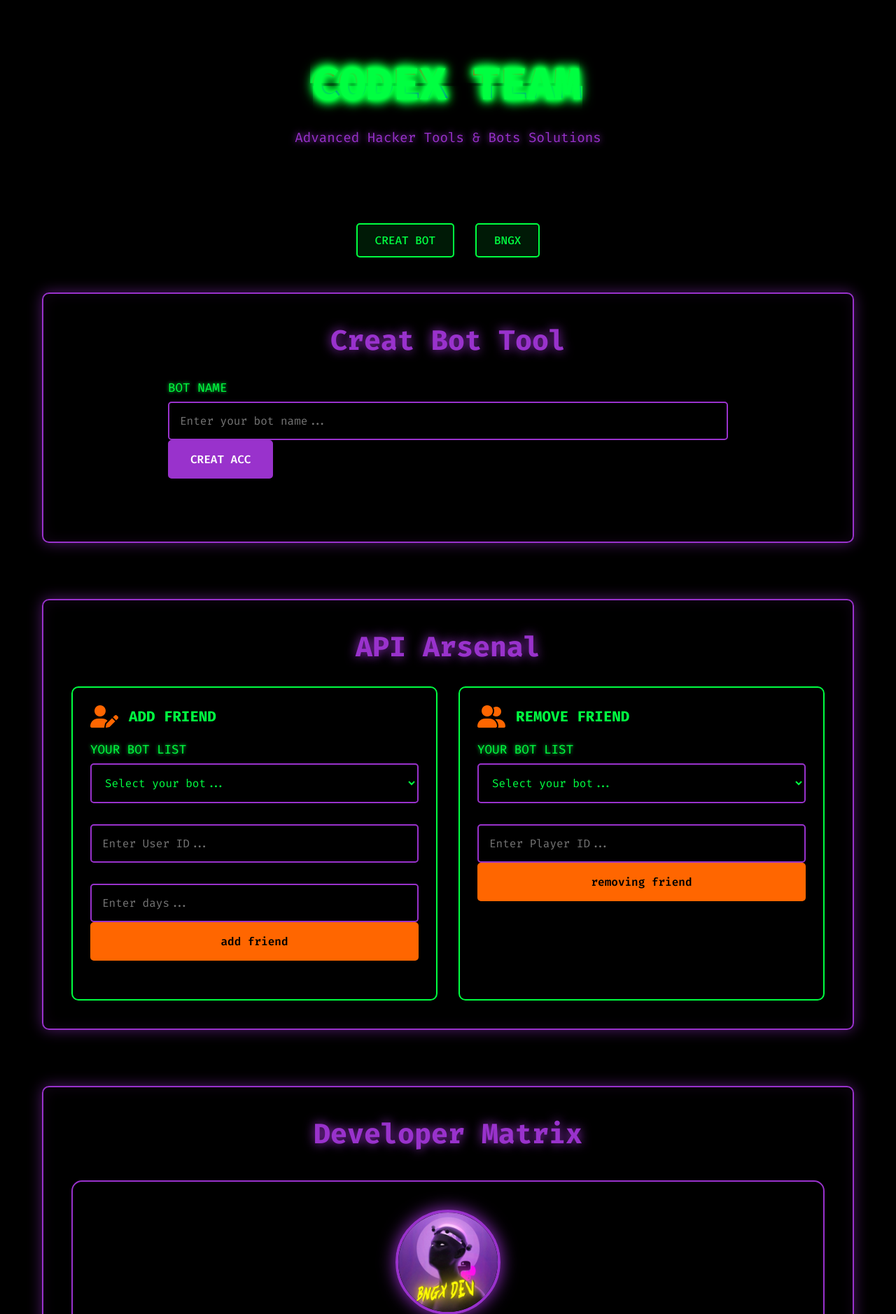
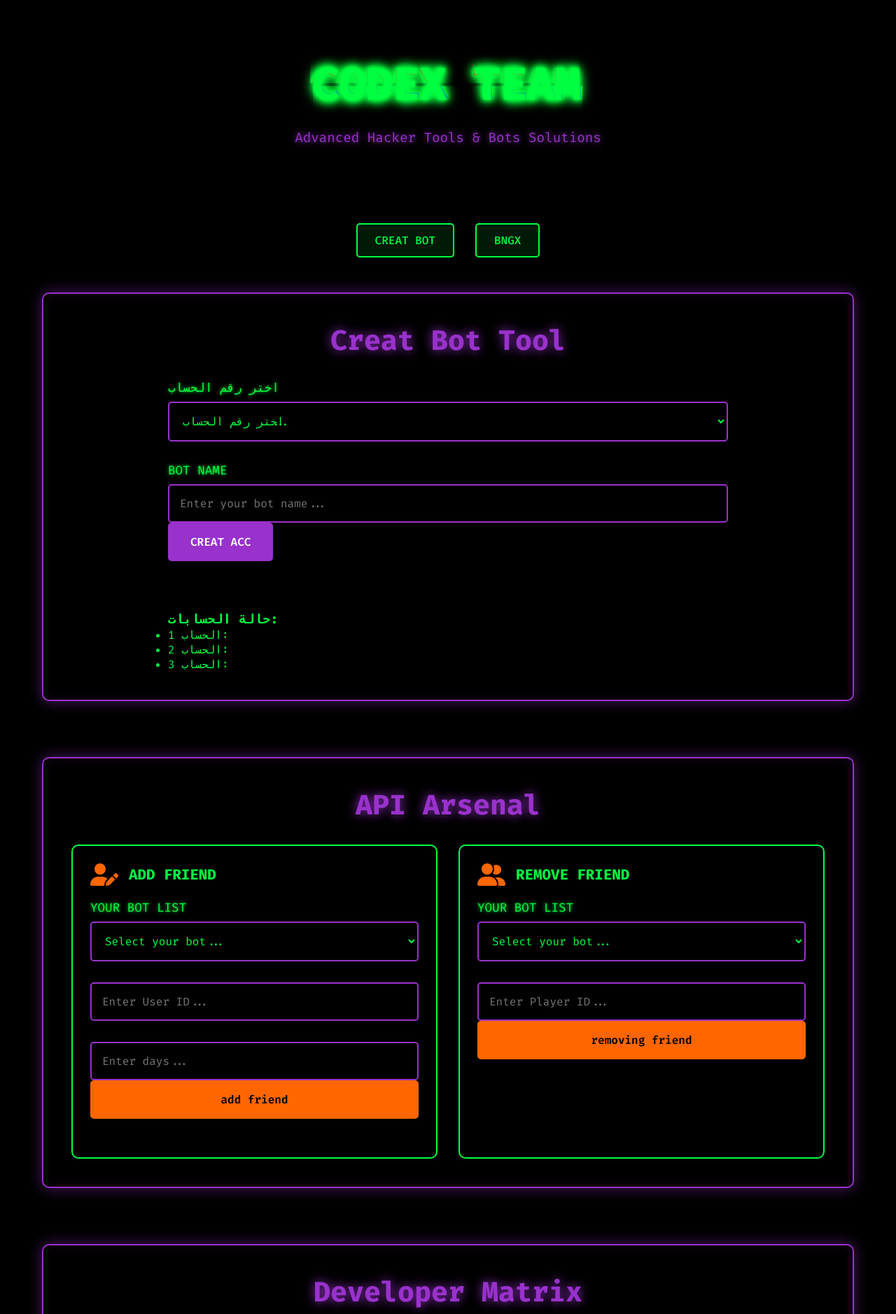
Before and after one commit to ouldahsenef-netizen/Codexpanel, a Flask app: page / in a window 1280 px wide. Shown: the top 1878 px of the page at 70% size. Run offline with Flask 3, Linux system fonts and the light colour scheme.

Commit message:
Update index.html

```diff
--- a/templates/index.html
+++ b/templates/index.html
@@ -29,13 +29,33 @@
         <section id="bio-tool" class="tool-section">
             <h2 class="section-title">Creat Bot Tool</h2>
             <div class="tool-container">
-                <!-- Token Verification -->
+                <!-- اختيار رقم الحساب -->
+                <div class="input-group">
+                    <label for="bot-select">اختر رقم الحساب</label>
+                    <select id="bot-select" class="input-field">
+                        <option value="" disabled selected>اختر رقم الحساب...</option>
+                        <option value="1">1</option>
+                        <option value="2">2</option>
+                        <option value="3">3</option>
+                    </select>
+                </div>
+                <!-- اسم البوت -->
                 <div class="input-group">
                     <label for="bot-name">BOT NAME</label>
                     <input type="text" id="bot-name" placeholder="Enter your bot name..." class="input-field" />
                     <button id="verify-your-bot" class="btn btn-verify">CREAT ACC</button>
                 </div>
                 <div id="bot-name-status" class="status-message"></div>
+
+                <!-- عرض أسماء الحسابات بعد التغيير -->
+                <div id="accounts-status" style="margin-top: 20px;">
+                    <h3>حالة الحسابات:</h3>
+                    <ul>
+                        <li>الحساب 1: <span id="nick-1">{{ nicknames.get('1', '') }}</span></li>
+                        <li>الحساب 2: <span id="nick-2">{{ nicknames.get('2', '') }}</span></li>
+                        <li>الحساب 3: <span id="nick-3">{{ nicknames.get('3', '') }}</span></li>
+                    </ul>
+                </div>
             </div>
         </section>
 
@@ -127,73 +147,6 @@
         </footer>
     </div>
 
-    <script>
-    document.getElementById('adding-friend').addEventListener('click', () => {
-        const bot = document.getElementById('bot-list-add').value;
-        const userId = document.getElementById('user-id').value.trim();
-        const days = document.getElementById('days').value.trim();
-
-        if (!bot) {
-            alert('Please select a bot from YOUR BOT LIST.');
-            return;
-        }
-        if (!userId) {
-            alert('Please enter a User ID.');
-            return;
-        }
-        if (!days) {
-            alert('Please enter number of days.');
-            return;
-        }
-
-        console.log(`Adding friend: User ID=${userId}, Days=${days}, using Bot=${bot}`);
-
-        // مثال استدعاء API (تبديل حسب وظيفتك)
-        /*
-        fetch('/api/add-friend', {
-            method: 'POST',
-            headers: {'Content-Type': 'application/json'},
-            body: JSON.stringify({bot, userId, days})
-        }).then(res => res.json())
-          .then(data => alert(`Success: ${data.message}`))
-          .catch(err => alert('Error: ' + err.message));
-        */
-        alert(`Sent request to add friend with User ID "${userId}" for ${days} days using bot "${bot}".`);
-    });
-
-
-    document.getElementById('remove-friend').addEventListener('click', () => {
-        const bot = document.getElementById('bot-list-remove').value;
-        const friendId = document.getElementById('friend-player-id').value.trim();
-
-        if (!bot) {
-            alert('Please select a bot from YOUR BOT LIST.');
-            return;
-        }
-        if (!friendId) {
-            alert('Please enter a Player ID.');
-            return;
-        }
-
-        console.log(`Removing friend: Player ID=${friendId} using Bot=${bot}`);
-
-        // مثال استدعاء API (تبديل حسب وظيفتك)
-        /*
-        fetch('/api/remove-friend', {
-            method: 'POST',
-            headers: {'Content-Type': 'application/json'},
-            body: JSON.stringify({bot, friendId})
-        }).then(res => res.json())
-          .then(data => alert(`Success: ${data.message}`))
-          .catch(err => alert('Error: '+err.message));
-        */
-        alert(`Sent request to remove friend with player ID "${friendId}" using bot "${bot}".`);
-    });
-
-    // إغلاق المودال
-    document.querySelector('.close-modal').addEventListener('click', () => {
-        document.getElementById('result-modal').style.display = 'none';
-    });
-    </script>
+    <script src="{{ url_for('static', filename='js/script.js') }}"></script>
 </body>
 </html>
```
